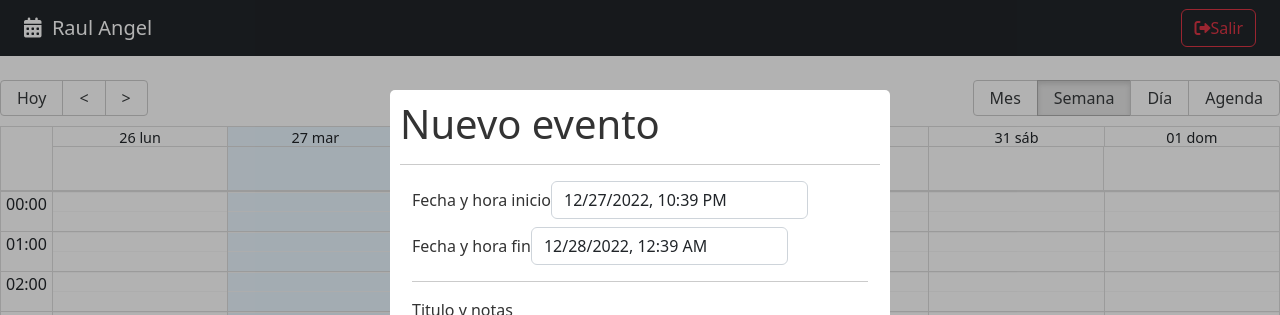
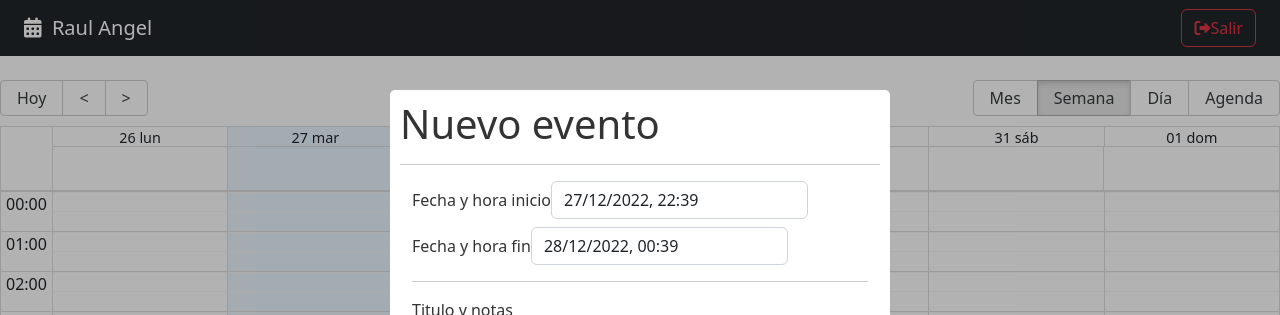
Before and after one commit to raulangelj/mern-calendar-app, a React (Vite) app: page / in a window 1280 px wide. Shown: the top 315 px of the page. Built offline with nearby package versions, Linux system fonts and the light colour scheme.

Commit message:
chore: change the states and some validations in modal

```diff
--- a/src/calendar/components/CalendarModal.jsx
+++ b/src/calendar/components/CalendarModal.jsx
@@ -1,10 +1,12 @@
 import { useState } from "react";
 import Modal from "react-modal";
-import DatePicker from "react-datepicker";
+import DatePicker, { registerLocale } from "react-datepicker";
 import { useForm } from "../../shared";
-import { addHours } from "date-fns";
+import { addHours, differenceInSeconds, max } from "date-fns";
+import es from "date-fns/locale/es";
 import "react-datepicker/dist/react-datepicker.css";
 
+registerLocale("es", es);
 const customStyles = {
   content: {
     top: "50%",
@@ -27,7 +29,7 @@ Modal.setAppElement("#root");
 
 export const CalendarModal = () => {
   const [isOpen, setIsOpen] = useState(true);
-  const { title, notes, start, end, formValues, onInputChange } =
+  const { title, notes, start, end, formState, onInputChange } =
     useForm(initialFormValues);
 
   const onCloseModal = () => {
@@ -36,6 +38,22 @@ export const CalendarModal = () => {
 
   const onDateChange = (e, name) => {
     onInputChange({ target: { name, value: e } });
+  };
+
+  const onSubmit = (e) => {
+    e.preventDefault();
+    const difference = differenceInSeconds(end, start);
+    if (isNaN(difference) || difference <= 0) {
+      console.error("Error en las fechas");
+      return;
+    }
+    if (title.trim().length < 2) {
+      return;
+    }
+    // TODO
+    // REMOVER ERRORES EN PANTALLA
+    // CERRAR MODAL
+    console.log(formState);
   };
 
   return (
@@ -49,15 +67,19 @@ export const CalendarModal = () => {
     >
       <h1> Nuevo evento </h1>
       <hr />
-      <form className="container">
+      <form className="container" onSubmit={onSubmit}>
         <div className="form-group mb-2">
           <label>Fecha y hora inicio</label>
           <DatePicker
+            minDate={new Date()}
             className="form-control"
             name="start"
             onChange={(e) => onDateChange(e, "start")}
             selected={start}
             dateFormat="Pp"
+            showTimeSelect
+            locale="es"
+            timeCaption="Hora"
           />
         </div>
 
@@ -65,11 +87,14 @@ export const CalendarModal = () => {
           <label>Fecha y hora fin</label>
           <DatePicker
             className="form-control"
-            minDate={start}
+            minDate={max([start, new Date()])}
             name="start"
             onChange={(e) => onDateChange(e, "end")}
             selected={end}
             dateFormat="Pp"
+            showTimeSelect
+            locale="es"
+            timeCaption="Hora"
           />
         </div>
 
```
